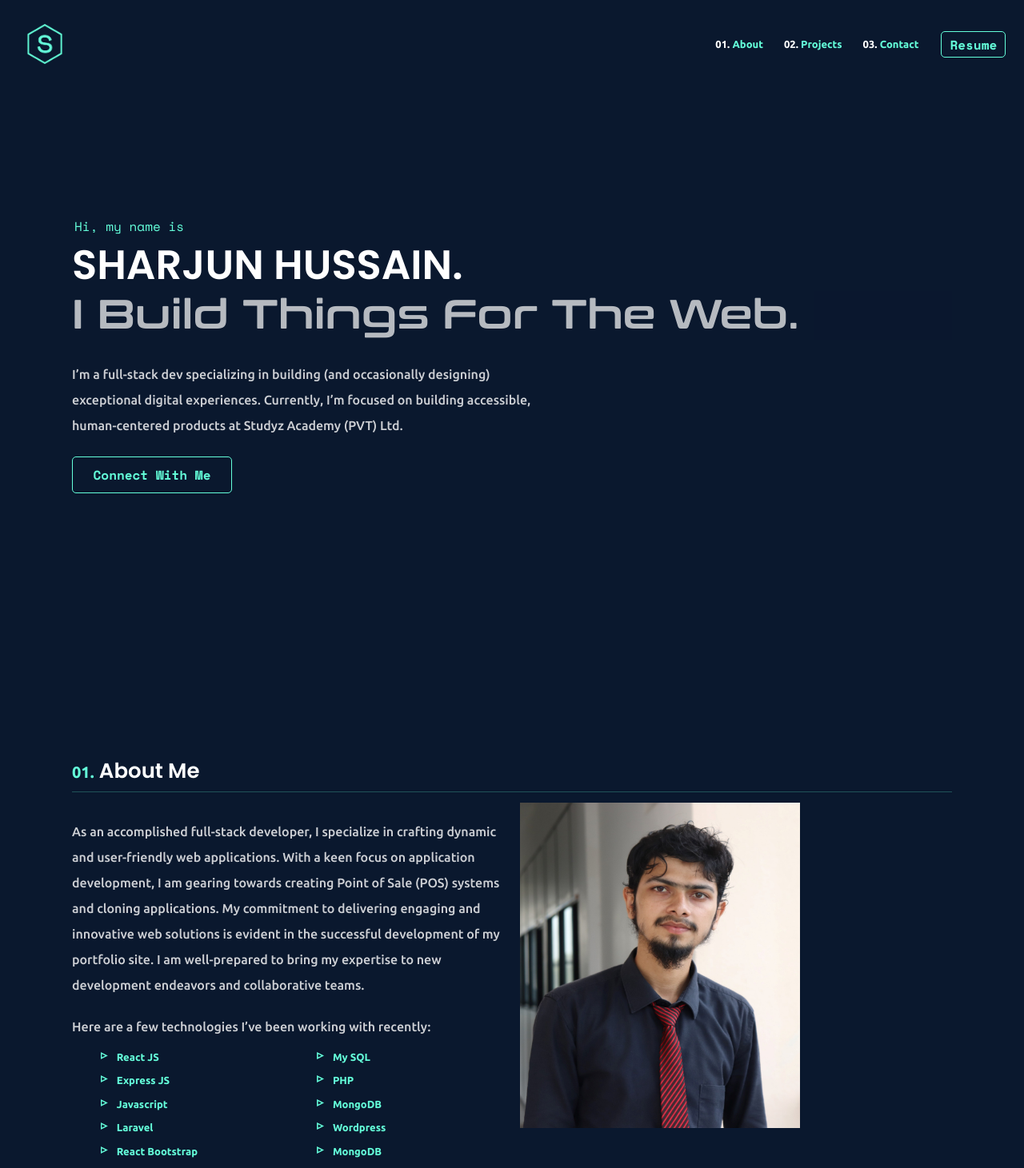
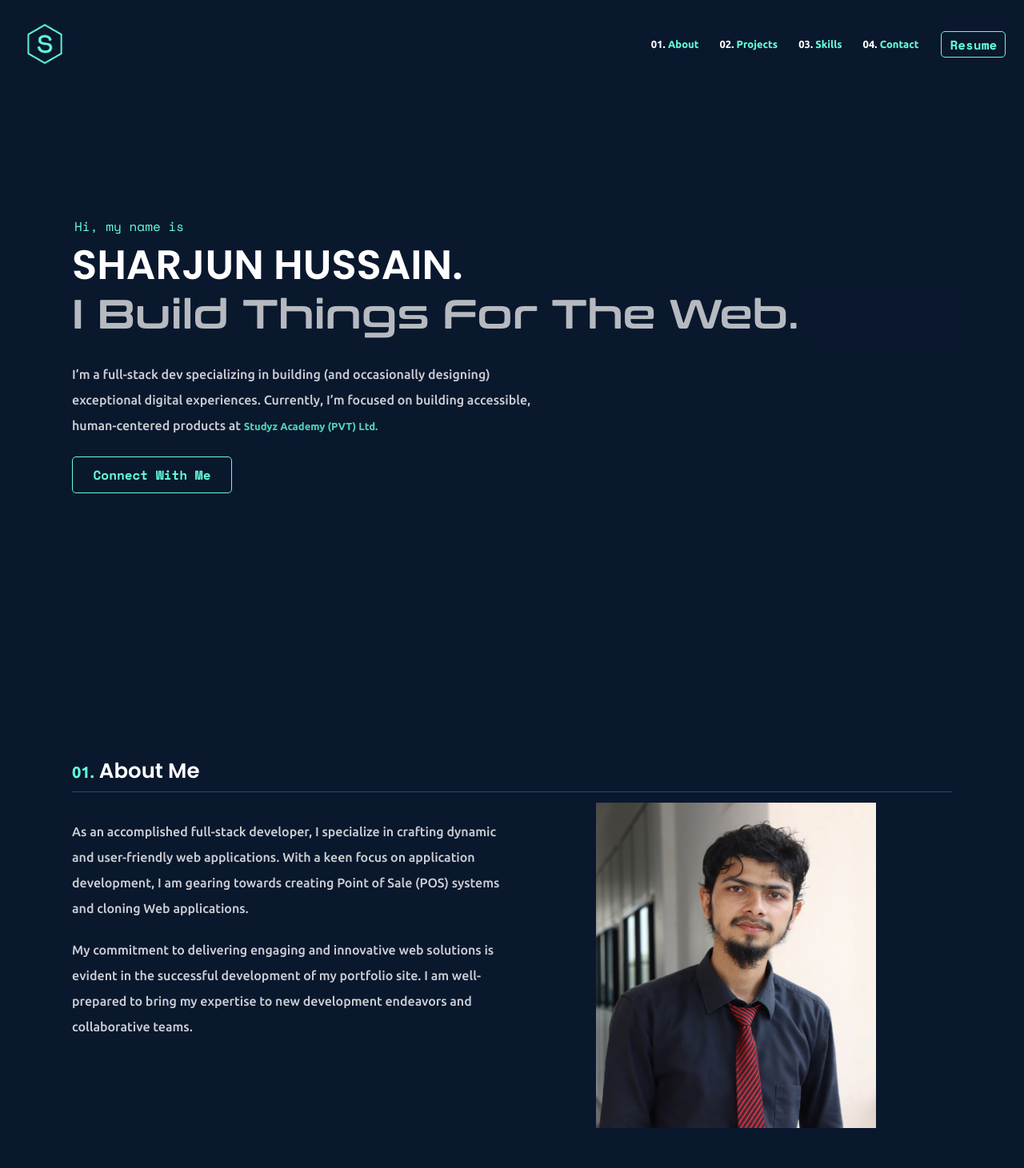
Before and after one commit to Sharjun-Hussain/Portfolio-Sharjun-Hussain, a React (Vite) app: page / in a window 1280 px wide. Shown: the top 1461 px of the page at 80% size. Built offline with nearby package versions, Linux system fonts and the light colour scheme.

Commit message:
Some Align Corrections and Color Corrections

```diff
--- a/src/Components/About.jsx
+++ b/src/Components/About.jsx
@@ -6,11 +6,10 @@ import { LazyLoadImage } from "react-lazy-load-image-component";
 
 const About = () => {
   return (
-
     <motion.div
       initial={{ opacity: 0, y: 0 }}
       whileInView={{ opacity: 1, y: -20 }}
-      transition={{ duration: 1 , delay:0.5}}
+      transition={{ duration: 1, delay: 0.5 }}
     >
       <Container id="about" className=" about-section ">
         <Row>
@@ -26,55 +25,27 @@ const About = () => {
           </Col>
         </Row>
 
-      <Row>
+        <Row >
           <Col md={6} xs={12} className="order-1 order-md-0">
             <p>
               As an accomplished full-stack developer, I specialize in crafting
-            dynamic and user-friendly web applications. With a keen focus on application
-            development, I am gearing towards creating Point of Sale (POS)
-            systems and cloning applications. My commitment to delivering
-            engaging and innovative web solutions is evident in the successful
-            development of my portfolio site.  I am well-prepared to bring my
-            expertise to new development endeavors and collaborative teams.
+              dynamic and user-friendly web applications. With a keen focus on
+              application development, I am gearing towards creating Point of
+              Sale (POS) systems and cloning Web applications.
             </p>
-          <p>Here are a few technologies I’ve been working with recently:</p>
-          <Container className="">
-            <Row>
-              <Col md={6} xs={6} className="">
-                <ul>
-                  <li>React JS</li>
-                  <li>Express JS</li>
-                  <li>Javascript</li>
-                  <li>Laravel</li>
-                  <li>React Bootstrap</li>
-                  <li>Github Actions | Netlify CI/CD</li>
-                </ul>
+            <p>
+              My commitment to delivering engaging and innovative web solutions
+              is evident in the successful development of my portfolio site. I
+              am well-prepared to bring my expertise to new development
+              endeavors and collaborative teams.
+            </p>
           </Col>
-              <Col md={6} xs={6}>
-                <ul>
-                  <li>My SQL</li>
-                  <li>PHP</li>
-                  <li>MongoDB </li>
-                  <li>Wordpress</li>
-                  <li>MongoDB</li>
-                  <li>Docker</li>
-                </ul>
-              </Col>
-            </Row>
-          </Container>
-        </Col>
-        <Col md={6} xs={12} className="MyImage-Container order-0 ">
+          <Col
+            md={6}
+            xs={12}
+            className="MyImage-Container order-0 d-flex  justify-content-center  "
+          >
             <LazyLoadImage src={My} alt="Hello" effect="blur" width={350} />
-          {/* <Suspense fallback={<div>Loading</div>}>
-            <Image
-              src={My}
-              fluid
-              className=" mt-3 MyImage order-0 "
-              thumbnail
-              width={350}
-              loading="lazy"
-            />
-            </Suspense>  */}
           </Col>
         </Row>
       </Container>
--- a/src/Components/Hero.jsx
+++ b/src/Components/Hero.jsx
@@ -19,7 +19,11 @@ const Hero = () => {
             <h2 className="big-heading">Sharjun Hussain.</h2>
             <h3 className="sub-heading">I build things for the web.</h3>
             <p>
-              I’m a full-stack dev specializing in building (and occasionally designing) exceptional digital experiences. Currently, I’m focused on building accessible, human-centered products at Studyz Academy (PVT) Ltd.
+              I’m a full-stack dev specializing in building (and occasionally
+              designing) exceptional digital experiences. Currently, I’m focused
+              on building accessible, human-centered products at{" "}
+              <span style={{ color: "rgb(100, 255, 218)" }}>Studyz
+              Academy (PVT) Ltd.</span>
             </p>
             <a
               className="button"
--- a/src/Components/NavBar.jsx
+++ b/src/Components/NavBar.jsx
@@ -47,6 +47,9 @@ function TopNav() {
                   /> */}
                        <span className="text-white">02. </span> Projects
                 </Nav.Link>
+                  <Nav.Link href="#skills" className="px-3">
+                    <span className="text-white" >03. </span> Skills
+                  </Nav.Link>
                 <Nav.Link href="#contact" className="px-3  ">
                   {/* <img
                     src={ContactIcon}
@@ -54,8 +57,9 @@ function TopNav() {
                     alt="Home Icon"
                     width={25}
                   />{" "} */}
-                      <span className="text-white ">03. </span> Contact
+                      <span className="text-white ">04. </span> Contact
                 </Nav.Link>
+
                 <a className="Resumebutton" download="Sharjun-Hussain-Resume.pdf" rel="noreferrer"  target="_blank" href={Resume}>Resume</a>
               </Nav>
             </Offcanvas.Body>
```
Also changed, not shown: src/Components/Skills.jsx (added, +36 -0 lines). Lines whose indentation alone changed are shown as unchanged.
